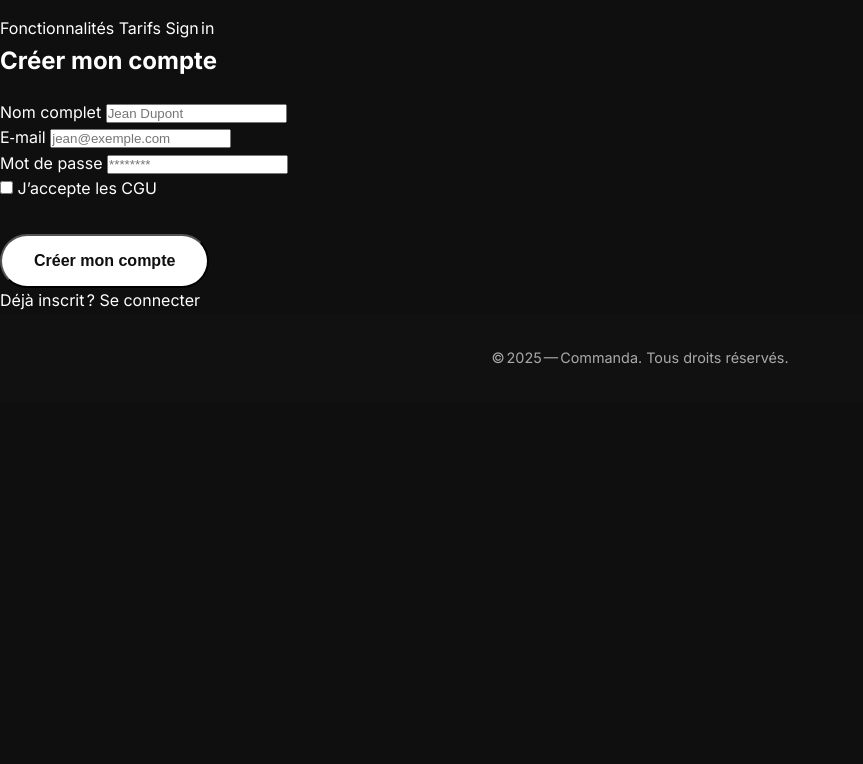
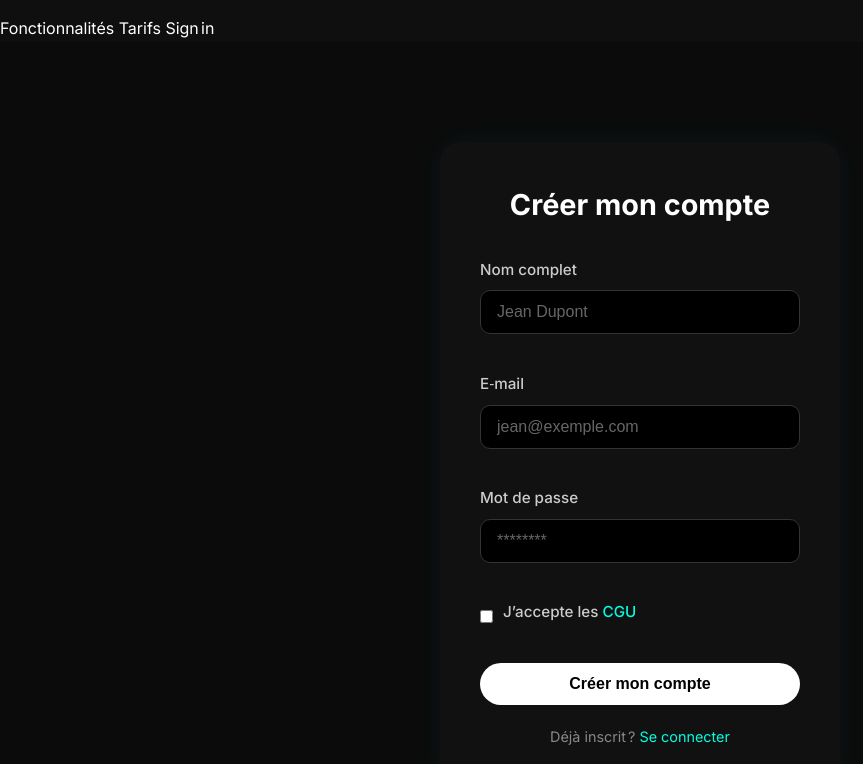
Before and after one commit to afafseoul/commanda-static-site, a plain HTML site: page signup.html in a window 1280 px wide. Shown: the part 36-800 px from the top of the page, without its empty margins (0-863 px from the left). Drawn offline with Linux system fonts and the light colour scheme.

Commit message:
Ajout des nouvelles modifications

```diff
--- a/style.css
+++ b/style.css
@@ -439,3 +439,177 @@ footer a {
   border: 1px solid #00ff99;
   box-shadow: 0 0 12px #00ff99;
 }
+.signup-container {
+  max-width: 400px;
+  margin: 100px auto 50px;
+  padding: 40px;
+  background: #111;
+  border-radius: 16px;
+  box-shadow: 0 0 20px rgba(0, 255, 255, 0.05);
+  text-align: center;
+}
+
+.signup-container h1 {
+  margin-bottom: 30px;
+  font-size: 2rem;
+  color: white;
+}
+
+.signup-form label {
+  display: block;
+  margin: 12px 0 5px;
+  font-weight: 500;
+  text-align: left;
+  color: #ddd;
+}
+
+.signup-form input[type="text"],
+.signup-form input[type="email"],
+.signup-form input[type="password"] {
+  width: 100%;
+  padding: 12px;
+  border-radius: 10px;
+  border: 1px solid #333;
+  background: #000;
+  color: white;
+  font-size: 1rem;
+  outline: none;
+}
+
+.checkbox-container {
+  margin: 15px 0;
+  font-size: 0.9rem;
+  color: #bbb;
+  display: flex;
+  align-items: center;
+  gap: 8px;
+  text-align: left;
+}
+
+.redirect-text {
+  margin-top: 20px;
+  font-size: 0.9rem;
+  color: #aaa;
+}
+
+.redirect-text a {
+  color: #00ffe0;
+  text-decoration: none;
+}
+
+.footer {
+  text-align: center;
+  color: #555;
+  font-size: 0.8rem;
+  padding: 40px 0 20px;
+}
+/* ===== SIGNUP / LOGIN FORM STYLE ===== */
+
+.auth-section {
+  display: flex;
+  justify-content: center;
+  align-items: center;
+  padding: 100px 20px 60px;
+  background-color: #0b0b0b;
+  min-height: 100vh;
+}
+
+.auth-box {
+  background: #111;
+  padding: 40px;
+  border-radius: 20px;
+  max-width: 400px;
+  width: 100%;
+  box-shadow: 0 0 30px rgba(0, 255, 255, 0.05);
+}
+
+.auth-title {
+  font-size: 1.8rem;
+  font-weight: 700;
+  color: white;
+  margin-bottom: 30px;
+  text-align: center;
+}
+
+.form-field {
+  margin-bottom: 20px;
+}
+
+.form-field label {
+  display: block;
+  color: #ccc;
+  font-weight: 500;
+  margin-bottom: 8px;
+  font-size: 0.95rem;
+}
+
+.form-field input[type="text"],
+.form-field input[type="email"],
+.form-field input[type="password"] {
+  width: 100%;
+  padding: 12px 16px;
+  border-radius: 10px;
+  background: #000;
+  border: 1px solid #333;
+  color: white;
+  font-size: 1rem;
+}
+
+.form-field input::placeholder {
+  color: #666;
+}
+
+.checkbox-field {
+  display: flex;
+  align-items: center;
+  gap: 10px;
+  font-size: 0.9rem;
+  color: #aaa;
+}
+
+.checkbox-field a {
+  color: #00ffe0;
+  text-decoration: none;
+}
+
+.cta-button {
+  display: inline-block;
+  padding: 12px 0;
+  background: white;
+  color: black;
+  font-weight: 600;
+  border: none;
+  border-radius: 100px;
+  cursor: pointer;
+  transition: background 0.3s ease;
+}
+
+.cta-button:hover {
+  background: #00ffe0;
+  color: #000;
+}
+
+.full-width {
+  width: 100%;
+  margin-top: 10px;
+}
+
+.alt-link {
+  margin-top: 20px;
+  font-size: 0.9rem;
+  color: #888;
+  text-align: center;
+}
+
+.alt-link a {
+  color: #00ffe0;
+  text-decoration: none;
+}
+
+.error-msg {
+  display: block;
+  margin-top: 5px;
+  font-size: 0.8rem;
+  color: #ff4444;
+  min-height: 1em;
+}
```
